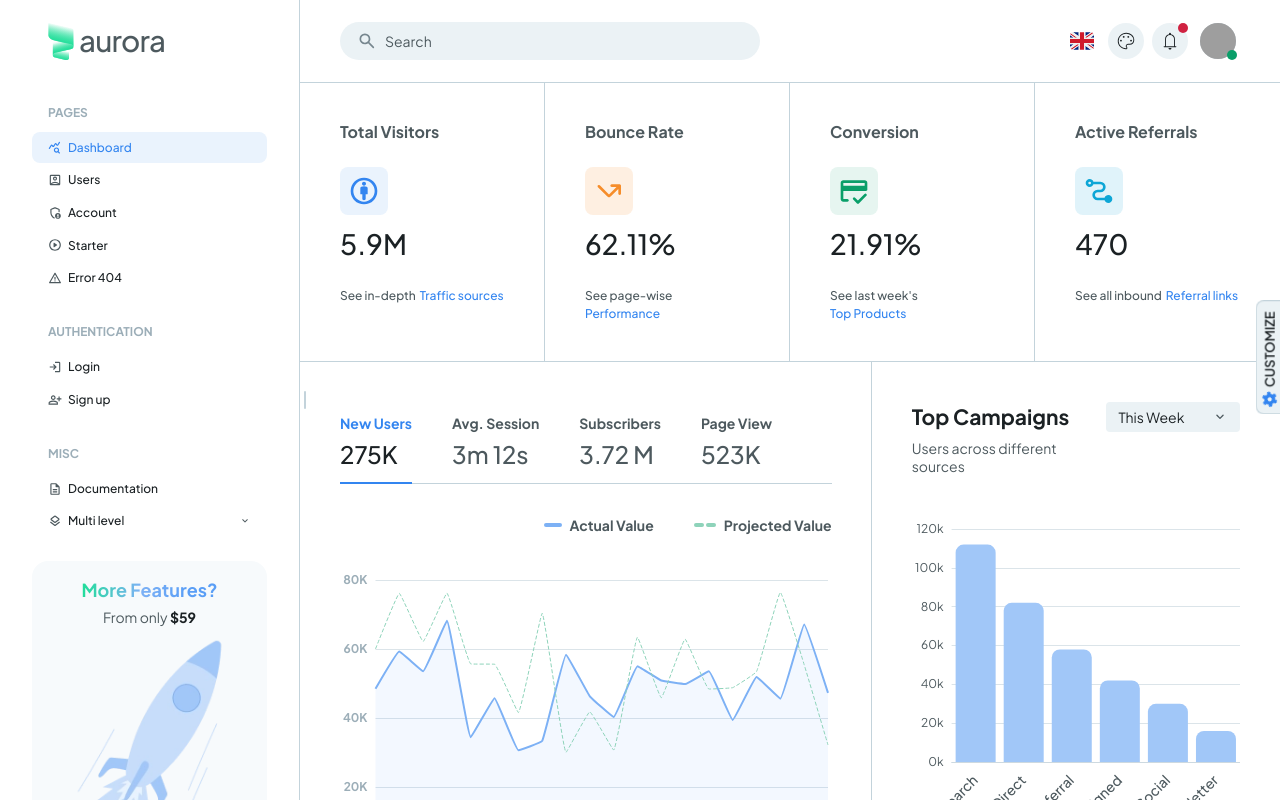
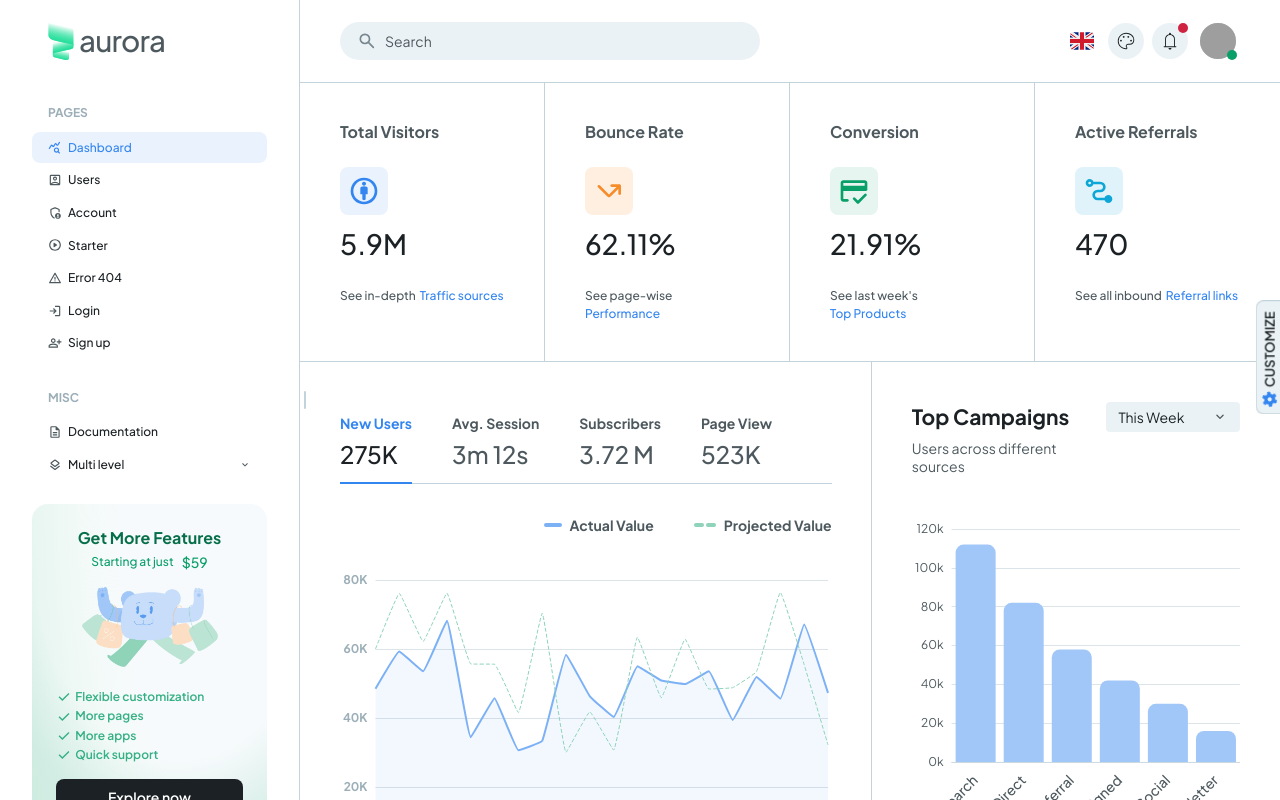
Before and after one commit to RafiKK98/aurora-free, a React (Vite) app: page / in a window 1280 px wide. Shown: the top 800 px of the page. Built offline with nearby package versions, Linux system fonts and the light colour scheme; grey boxes are pictures that could not be loaded; a web font is replaced by a local one.

Commit message:
promo card and sitemap updated

```diff
--- a/src/components/common/PromoCard.tsx
+++ b/src/components/common/PromoCard.tsx
@@ -4,42 +4,85 @@ import Paper, { PaperProps } from '@mui/material/Paper';
 import Stack from '@mui/material/Stack';
 import Typography from '@mui/material/Typography';
 import { storeLink } from 'lib/constants';
+import { cssVarRgba } from 'lib/utils';
+import IconifyIcon from 'components/base/IconifyIcon';
 import Image from 'components/base/Image';
-import image from '/assets/images/illustrations/2.webp';
+import promo from '/assets/images/illustrations/5.webp';
 
-const PromoCard = ({ sx, ...rest }: PaperProps) => {
+const proFeatures = ['Flexible customization', 'More pages', 'More apps', 'Quick support'];
+
+interface PromoCardProps extends PaperProps {
+  showFeatures?: boolean;
+}
+
+const PromoCard = ({ showFeatures = true, sx, ...rest }: PromoCardProps) => {
   return (
     <Paper
-      background={1}
-      sx={{ p: 2, borderRadius: 4, outline: 0, position: 'relative', ...sx }}
+      sx={(theme) => {
+        const palette = (theme.vars.palette as any)['chGreen'];
+        const bg = (theme.vars.palette as any).background;
+        return {
+          background: `
+          radial-gradient(
+            120.77% 120.77% at 62.42% 14.25%,
+            ${cssVarRgba(palette['50Channel'], 0)} 51.22%,
+            ${cssVarRgba(palette['100Channel'], 0.48)} 69.8%
+          ),
+          radial-gradient(
+            125.2% 221.14% at 103.41% -3.28%,
+            ${cssVarRgba(bg.elevation1Channel, 1)} 52.92%,
+            ${cssVarRgba(palette['50Channel'], 0.48)} 67.23%,
+            ${cssVarRgba(palette['100Channel'], 0.48)} 100%
+          ),
+          linear-gradient(
+            309.91deg,
+            ${cssVarRgba(palette['100Channel'], 0.02)} 0.61%,
+            ${cssVarRgba(palette['200Channel'], 0.02)} 39.75%
+          )
+        `,
+          p: 3,
+          borderRadius: 4,
+          outline: 0,
+          position: 'relative',
+          ...(sx as any),
+        };
+      }}
       {...rest}
     >
-      <Stack direction="column" alignItems="center" gap={0.5}>
-        <Typography
-          variant="h6"
-          sx={{
-            fontWeight: 700,
-            fontSize: 18,
-            background: `linear-gradient(92.45deg, #20DE99 -0.35%, #7DB1F5 43.54%, #5A9EF6 78.08%)`,
-            WebkitBackgroundClip: 'text',
-            WebkitTextFillColor: 'transparent',
-          }}
-        >
-          More Features?
-        </Typography>
-        <Typography variant="body2" sx={{ color: 'text.secondary' }}>
-          {`From only `}
-          <Box component="strong" sx={{ color: 'text.primary' }}>
-            $59
-          </Box>
-        </Typography>
+      <Stack direction="column" gap={2} alignItems="center">
+        <Stack direction="column" alignItems="center" gap={0.5}>
+          <Typography variant="subtitle1" fontWeight={700} sx={{ color: 'success.dark' }}>
+            Get More Features
+          </Typography>
+          <Stack gap={1} alignItems="center" sx={{ color: 'success.main' }}>
+            <Typography variant="caption" fontWeight={500}>
+              Starting at just
+            </Typography>
+            <Typography component="strong" variant="subtitle2">
+              $59
+            </Typography>
+          </Stack>
+        </Stack>
 
-        <Box component="figure" sx={{ maxWidth: 160, mx: 'auto', my: 0.5 }}>
-          <Image alt="Aurora dashboard" src={image} sx={{ width: 1, height: 1 }} />
+        <Box component="figure" sx={{ m: 0, maxWidth: 136 }}>
+          <Image alt="Aurora dashboard" src={promo} sx={{ width: 1, height: 1 }} />
         </Box>
 
-        <Button href={storeLink} target="_blank" variant="contained" color="neutral">
-          Upgrade to Pro
+        {showFeatures && (
+          <Stack direction="column" gap={0.4} alignSelf="flex-start">
+            {proFeatures.map((feature, index) => (
+              <Stack key={index} gap={0.4} alignItems="center" sx={{ color: 'success.light' }}>
+                <IconifyIcon icon="material-symbols:check" sx={{ fontSize: 16 }} />
+                <Typography variant="caption" fontWeight={600}>
+                  {feature}
+                </Typography>
+              </Stack>
+            ))}
+          </Stack>
+        )}
+
+        <Button href={storeLink} target="_blank" fullWidth variant="contained" color="neutral">
+          Explore now
         </Button>
       </Stack>
     </Paper>
--- a/src/components/settings-panel/SettingsPanel.tsx
+++ b/src/components/settings-panel/SettingsPanel.tsx
@@ -115,7 +115,7 @@ const SettingsPanel = () => {
                 </Stack>
               </Box>
               <Box sx={{ p: 3 }}>
-                <PromoCard sx={{ width: '100% !important' }} />
+                <PromoCard showFeatures={false} sx={{ width: '100% !important' }} />
               </Box>
             </Stack>
           </SimpleBar>
--- a/src/routes/sitemap.ts
+++ b/src/routes/sitemap.ts
@@ -67,13 +67,6 @@ const sitemap: MenuItem[] = [
         icon: 'material-symbols:warning-outline-rounded',
         path: paths[404],
       },
-    ],
-  },
-  {
-    id: 'authentication',
-    subheader: 'Authentication',
-    icon: 'material-symbols:security-rounded',
-    items: [
       {
         name: 'Login',
         icon: 'material-symbols:login',
```
Also changed, not shown: public/assets/images/illustrations/5.webp (added).
